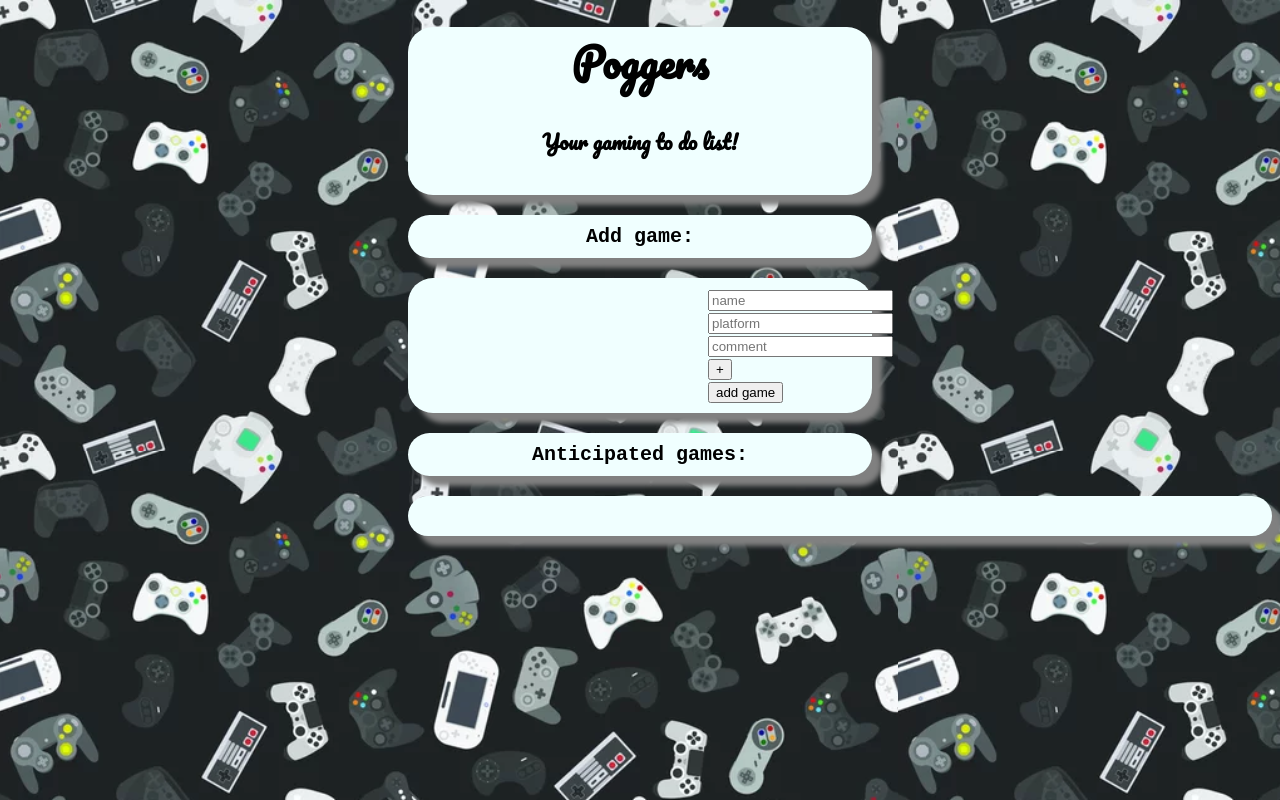
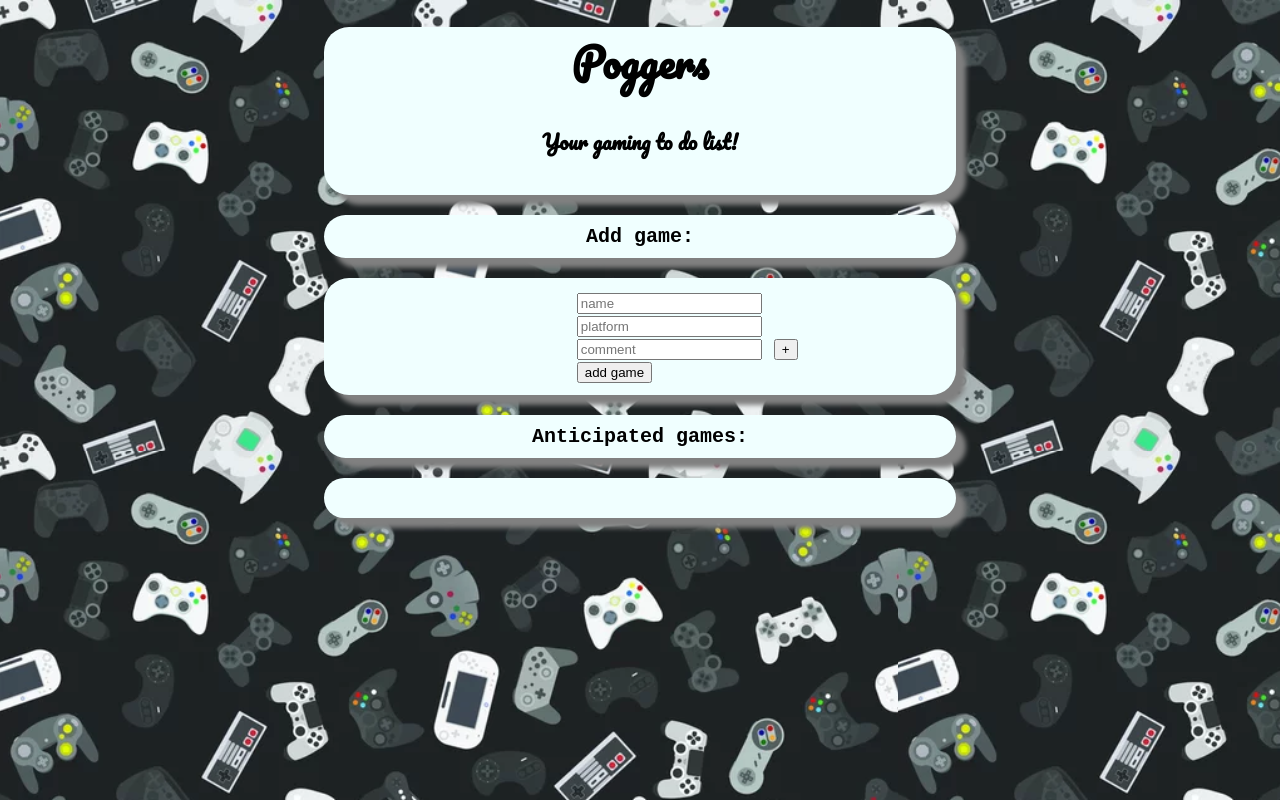
Before and after one commit to cgoranov/poggers-frontend, a website: page index.html in a window 1280 px wide. Drawn offline with Linux system fonts and the light colour scheme; no server answers.

Commit message:
updated form css and troublgin shooting delete listener

```diff
--- a/assets/stylesheets/index.css
+++ b/assets/stylesheets/index.css
@@ -1,11 +1,12 @@
 body {
-    background-image: url(../art/background-controllers.PNG)
+    background-image: url(../art/background-controllers.PNG);
+
 }
 
 div.title {
     background-color: azure;
-    margin-left: 400px;
-    margin-right: 400px;
+    margin-left: 25%;
+    margin-right: 25%;
     border-radius: 25px;
     font-family: 'Pacifico', cursive;
     font-size: 40px;
@@ -20,32 +21,34 @@ div.title, h2 {
 
 h3 {
     background-color: azure;
-    margin-left: 400px;
-    margin-right: 400px;
+    margin-left: 25%;
+    margin-right: 25%;
     padding: 10px;
     border-radius: 25px;
     font-family: 'Courier New', Courier, monospace;
     font-size: 20px;
+    box-shadow: 10px 10px 5px grey;
     text-align: center;
-    box-shadow: 10px 10px 5px grey;
 }
 
 form {
     background-color: azure;
-    margin-left: 400px;
-    margin-right: 400px;
-    padding: 10px;
+    margin-left: 25%;
+    margin-right: 25%;
+    padding-left: 20%;
+    padding-top: 1%;
+    padding-bottom: 1%;
     border-radius: 25px;
     font-family: 'Courier New', Courier, monospace;
     font-size: 20px;
-    padding-left: 300px;
     box-shadow: 10px 10px 5px grey;
+
 }
 
 ul#games-container {
     background-color: azure;
-    margin-left: 400px;
-    margin-right: 00px;
+    margin-left: 25%;
+    margin-right: 25%;
     border-radius: 25px;
     padding: 20px;
     font-family: 'Courier New', Courier, monospace;
```
